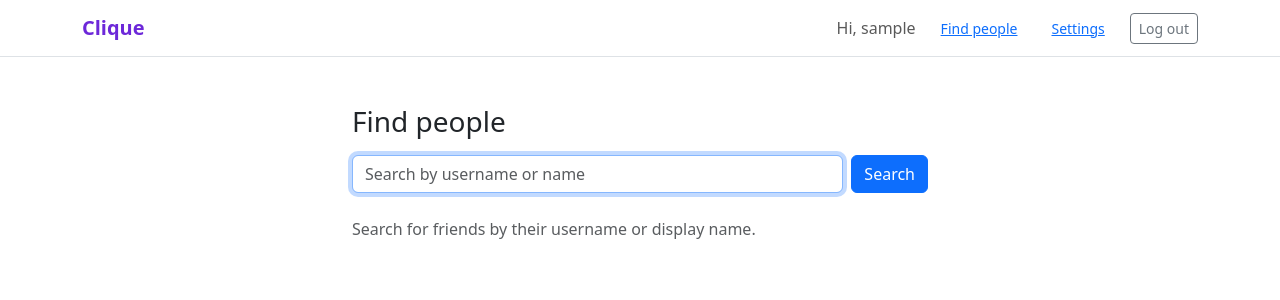
After one commit to 650buxks/Inner-Circle, a Django app: page /friends/find/ in a window 1280 px wide. The commit adds this page. Shown: the top 300 px of the page. Run offline with Django 5.2, Linux system fonts and the light colour scheme; the visitor is signed in with stand-in values (Sample User, id 1); parts of the project's set-up code (start-up, migrations or seed data) failed here and were passed over.

Commit message:
Add Find people search page

```diff
--- a/config/urls.py
+++ b/config/urls.py
@@ -5,4 +5,5 @@ urlpatterns = [
     path("admin/", admin.site.urls),
     path("accounts/", include("accounts.urls")),
     path("", include("core.urls")),
+    path("friends/", include("friends.urls")),
 ]
--- /dev/null
+++ b/friends/templates/friends/find.html
@@ -0,0 +1,43 @@
+{% extends "base.html" %}
+
+{% block title %}Find people · Clique{% endblock %}
+
+{% block content %}
+<div class="mx-auto" style="max-width: 36rem;">
+  <h1 class="h3 mb-3">Find people</h1>
+
+  <form method="get" class="d-flex gap-2 mb-4" role="search">
+    <input type="search" name="q" value="{{ query }}" class="form-control"
+           placeholder="Search by username or name" aria-label="Search" autofocus>
+    <button type="submit" class="btn btn-primary">Search</button>
+  </form>
+
+  {% if query %}
+    {% if results %}
+      <div class="list-group">
+        {% for person in results %}
+          <a href="{% url 'accounts:profile' person.username %}"
+             class="list-group-item list-group-item-action d-flex align-items-center gap-3">
+            <div class="avatar avatar-sm">{{ person.name|first|upper }}</div>
+            <div class="flex-grow-1">
+              <div class="fw-semibold">{{ person.name }}</div>
+              <div class="text-body-secondary small">@{{ person.username }}</div>
+            </div>
+            {% if person.relationship == "friends" %}
+              <span class="badge text-bg-success">Friends</span>
+            {% elif person.relationship == "request_sent" %}
+              <span class="badge text-bg-secondary">Request sent</span>
+            {% elif person.relationship == "request_received" %}
+              <span class="badge text-bg-primary">Wants to be friends</span>
+            {% endif %}
+          </a>
+        {% endfor %}
+      </div>
+    {% else %}
+      <p class="text-body-secondary">No one found for "{{ query }}".</p>
+    {% endif %}
+  {% else %}
+    <p class="text-body-secondary">Search for friends by their username or display name.</p>
+  {% endif %}
+</div>
+{% endblock %}
--- /dev/null
+++ b/friends/urls.py
@@ -0,0 +1,9 @@
+from django.urls import path
+
+from . import views
+
+app_name = "friends"
+
+urlpatterns = [
+    path("find/", views.find_people, name="find"),
+]
--- /dev/null
+++ b/friends/views.py
@@ -0,0 +1,34 @@
+from django.contrib.auth.decorators import login_required
+from django.db.models import Q
+from django.shortcuts import render
+
+from accounts.models import User
+
+from .services import relationship
+
+MAX_RESULTS = 20
+
+
+@login_required
+def find_people(request):
+    query = request.GET.get("q", "").strip()
+    results = []
+
+    if query:
+        me = request.user
+        by_username = Q(username__icontains=query)
+        by_name = Q(display_name__icontains=query)
+        results = list(
+            User.objects.filter(by_username | by_name, is_active=True)
+            .exclude(pk=me.pk)
+            # Hide people you've blocked and people who've blocked you.
+            .exclude(pk__in=me.blocked_users.all())
+            .exclude(pk__in=me.blocked_by.all())
+            .order_by("username")[:MAX_RESULTS]
+        )
+        # Label each person ("Friends", "Request sent"...) for the page.
+        for person in results:
+            person.relationship = relationship(me, person)
+
+    context = {"query": query, "results": results}
+    return render(request, "friends/find.html", context)
--- a/static/css/clique.css
+++ b/static/css/clique.css
@@ -23,3 +23,10 @@
   height: 6rem;
   font-size: 2.5rem;
 }
+
+.avatar-sm {
+  flex-shrink: 0;
+  width: 2.5rem;
+  height: 2.5rem;
+  font-size: 1.1rem;
+}
--- a/templates/base.html
+++ b/templates/base.html
@@ -14,6 +14,7 @@
       {% if user.is_authenticated %}
         <div class="d-flex align-items-center gap-3">
           <a class="navbar-text text-decoration-none" href="{% url 'accounts:profile' user.username %}">Hi, {{ user.name }}</a>
+          <a class="btn btn-link btn-sm" href="{% url 'friends:find' %}">Find people</a>
           <a class="btn btn-link btn-sm" href="{% url 'accounts:settings' %}">Settings</a>
           <form method="post" action="{% url 'accounts:logout' %}">
             {% csrf_token %}
```
Also changed, not shown: friends/tests.py (+73 -0 lines).
